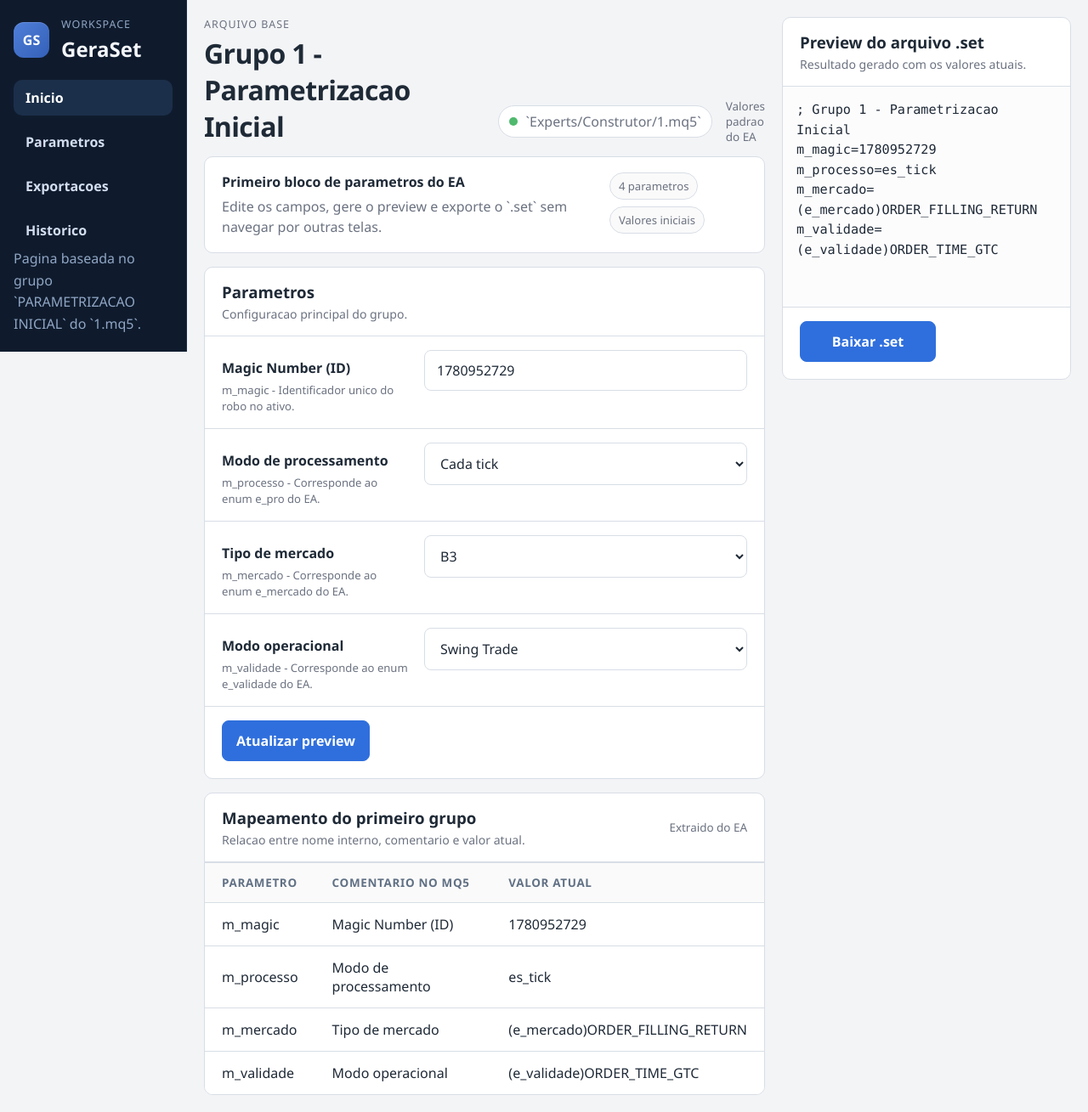
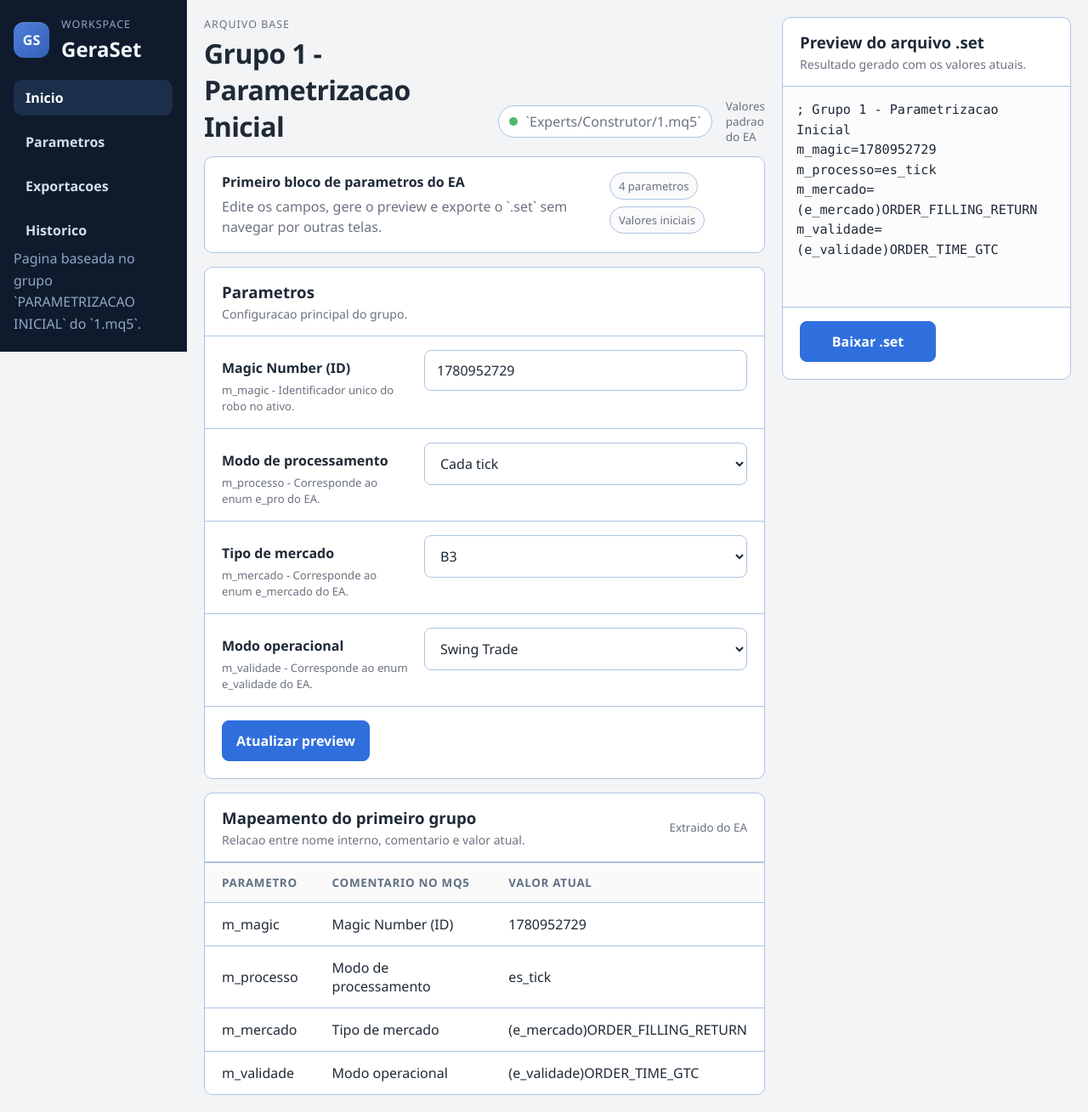
Before and after one commit to MarceloAnsilago/v4, a Flask app: page /grupo-1 in a window 1280 px wide. Shown: the whole page at 85% size. Run offline with Flask 3, Linux system fonts and the light colour scheme.

Commit message:
Azul nas bordas

```diff
--- a/static/style.css
+++ b/static/style.css
@@ -579,6 +579,11 @@ a {
     background: #f3f4f6;
 }
 
+.group-page {
+    --group-border: #adc4e4;
+    --group-border-strong: #7fa1d1;
+}
+
 .group-page .app-shell {
     grid-template-columns: 220px minmax(0, 1fr) 360px;
     align-items: start;
@@ -707,11 +712,12 @@ a {
 
 .group-page .panel {
     border-radius: 10px;
+    border-color: var(--group-border);
 }
 
 .group-page .panel-header {
     padding: 16px 20px;
-    border-bottom: 1px solid var(--border);
+    border-bottom: 1px solid var(--group-border);
 }
 
 .panel-subtitle {
@@ -731,11 +737,11 @@ a {
     gap: 18px;
     align-items: start;
     padding: 16px 20px;
-    border-bottom: 1px solid var(--border);
+    border-bottom: 1px solid var(--group-border);
 }
 
 .form-row:last-of-type {
-    border-bottom: 1px solid var(--border);
+    border-bottom: 1px solid var(--group-border);
 }
 
 .form-row-label {
@@ -758,6 +764,12 @@ a {
     min-height: 44px;
     border-radius: 8px;
     background: #fff;
+    border-color: var(--group-border);
+}
+
+.group-page .quick-form input:focus,
+.group-page .quick-form select:focus {
+    border-color: var(--group-border-strong);
 }
 
 .group-page .field-help {
@@ -778,7 +790,7 @@ a {
     margin: 0;
     min-height: 260px;
     border: 0;
-    border-bottom: 1px solid var(--border);
+    border-bottom: 1px solid var(--group-border);
     border-radius: 0;
     background: #fcfcfd;
     overflow: auto;
@@ -791,10 +803,17 @@ a {
 .group-page .data-table th {
     background: #fafafa;
     color: #607084;
+    border-top: 1px solid var(--group-border);
 }
 
 .group-page .data-table td {
     background: #fff;
+    border-top: 1px solid var(--group-border);
+}
+
+.group-page .workspace-chip,
+.group-page .summary-meta span {
+    border-color: var(--group-border);
 }
 
 .preview-rail {
```
